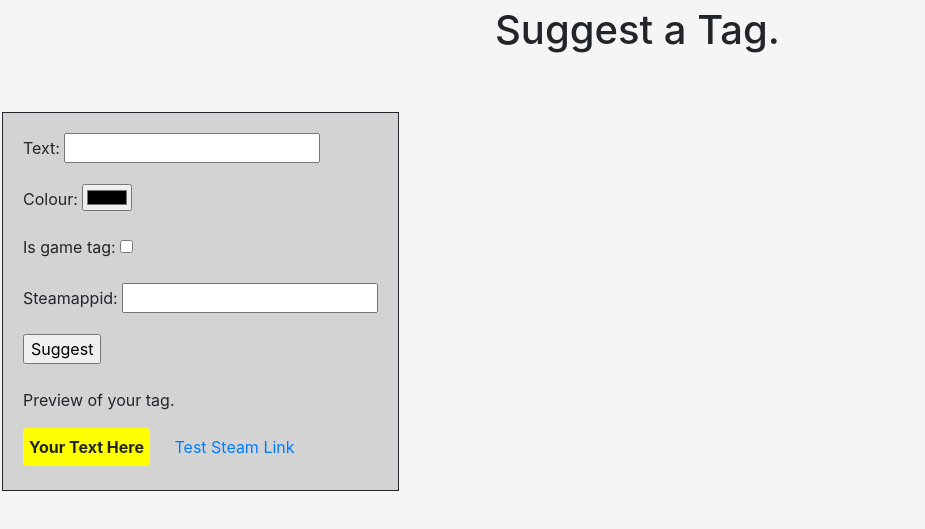
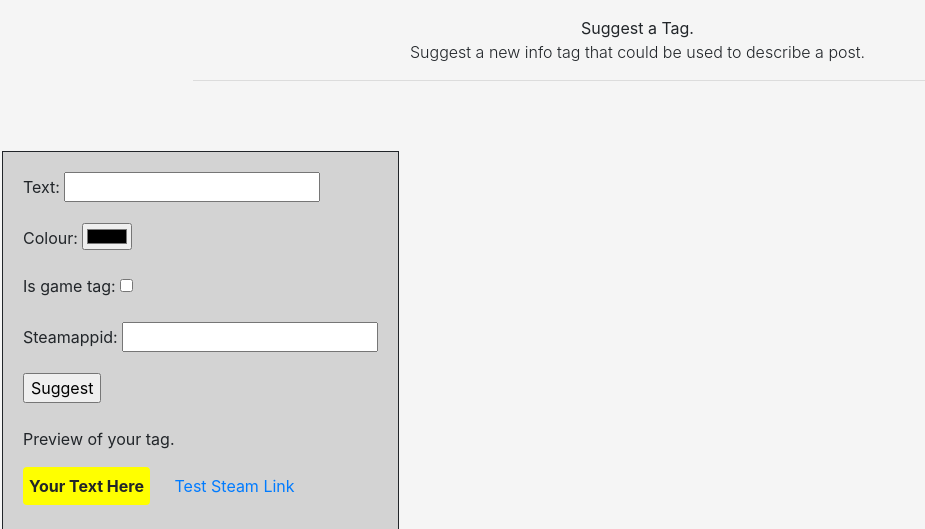
Before and after one commit to settlemysettle/SettleMySettle, a Django app: page /settle/suggest-tag in a window 1280 px wide. Shown: the part 64-593 px from the top of the page, without its empty margins (0-925 px from the left). Run offline with Django 3.2, Linux system fonts and the light colour scheme; the visitor is signed in with stand-in values (Sample User, id 1); some libraries are stand-ins or nearby versions.

Commit message:
Removed inline styling from all 'header bars' and added a header section to the suggest tag page.

```diff
--- a/static/css/base.css
+++ b/static/css/base.css
@@ -149,7 +149,7 @@ a.nav-link:focus {
     cursor: pointer;
 }
 
-/* ---------------------- MISC PAGE CSS */
+/* ---------------------- PAGE HEADER CSS */
 
 .page-title {
     margin-bottom:0px;
--- a/templates/settle/feed.html
+++ b/templates/settle/feed.html
@@ -1,9 +1,8 @@
 {% extends 'settle/index.html' %}
 {% load staticfiles %}
 {% block message_block %}
-<div style="height:10%;width:70%;margin:0 auto;text-align: center;padding-top:10px;">
-    <p style="margin-bottom:0px;font-weight:330">My feed is a personalised page where you will only see posts from your
-        favourite games.</p>
+<div class="page-title-div">
+    <p class="page-title">My feed is a personalised page where you will only see posts from your favourite games.</p>
     Feed empty? Choose some of your favourite games on your account page!
 </div>
 <hr class="pb-1" style="width:70%" />
--- a/templates/settle/register.html
+++ b/templates/settle/register.html
@@ -10,7 +10,7 @@
 <div class="page-title-div">
         <p class="page-title">Create an Account</p>
         To set up an Account on Settle My Settle please choose a Username, enter an email address and choose a password.
-    </div>
+</div>
 <hr class="pb-1" style="width:70%"/>
 <br />
 
--- a/templates/settle/suggest-tag.html
+++ b/templates/settle/suggest-tag.html
@@ -9,8 +9,12 @@
 {% block title_block %}Suggest Tag{% endblock %}
 
 {% block body_block %}
-<!-- Code here! -->
-<h1 align="center">Suggest a Tag.</h1>
+<div class="page-title-div">
+    <p class="page-title">Suggest a Tag.</p>
+    Suggest a new info tag that could be used to describe a post.
+</div>
+<hr class="pb-1" style="width:70%" />
+
 <div style="padding-top: 50px">
     <div style="border-style: solid;border-width: 1px;background-color: lightgray;padding: 20px;display: inline-block;"
         align="left">
--- a/templates/settle/upload.html
+++ b/templates/settle/upload.html
@@ -10,8 +10,8 @@
 {% block title_block %}Upload{% endblock %}
 
 {% block body_block %}
-<div style="height:10%;width:70%;margin:0 auto;text-align: center;padding-top:10px;font-weight:330">
-    <p style="margin-bottom:0px;font-weight:400">Upload a post</p>
+<div class="page-title-div">
+    <p class="page-title">Upload a post</p>
     Select an image, game tag, up to five info tags and write something to describe your post!
 </div>
 <hr class="pb-1" style="width:70%" />
```
Also changed, not shown: templates/settle/index.html (+7 -4 lines).
